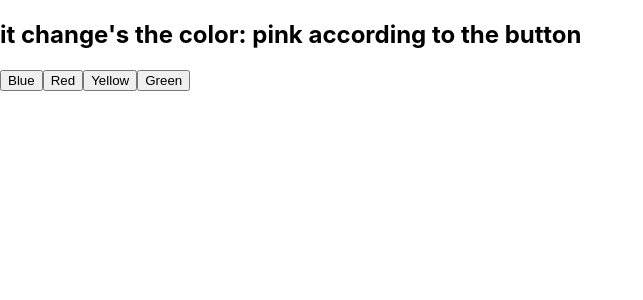
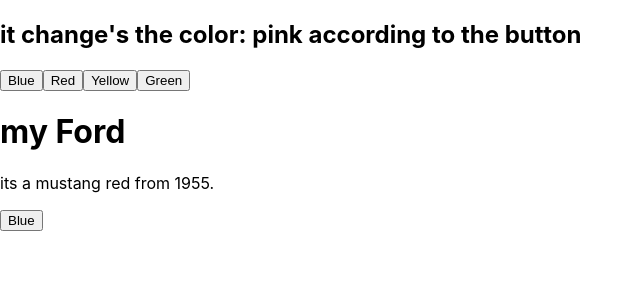
Before and after one commit to kireeti7/colorbutton, a React (Create React App) app: page / in a window 1280 px wide. Shown: the top 300 px of the page, without its empty margins (0-643 px from the left). Built offline with nearby package versions, Linux system fonts and the light colour scheme.

Commit message:
added the button component

```diff
--- a/src/App.js
+++ b/src/App.js
@@ -1,7 +1,12 @@
+import CarColor from "./components/CarColor"
 import ColorButton from "./components/colorbutton"
 
 export default function App() {
   return(
-    <ColorButton />
+    <div>
+      <ColorButton />
+      <CarColor />
+
+    </div>
   )
 }
--- /dev/null
+++ b/src/components/CarColor.js
@@ -0,0 +1,27 @@
+import { useState } from "react"
+
+export default function CarColor() {
+
+    const [car, setCar] = useState({
+        brand: 'Ford',
+        model: 'mustang',
+        color: 'red',
+        year: 1955
+    });
+
+    const UpdateCar = () => {
+        setCar(prestate => {
+            return {...prestate, color: 'blue'}
+        });
+    }
+
+    return (
+        <div>
+            <h1>my {car.brand}</h1>
+            <p>
+                its a {car.model} {car.color} from {car.year}.
+            </p>
+            <button onClick={UpdateCar}>Blue</button>
+        </div>
+    )
+}
```
